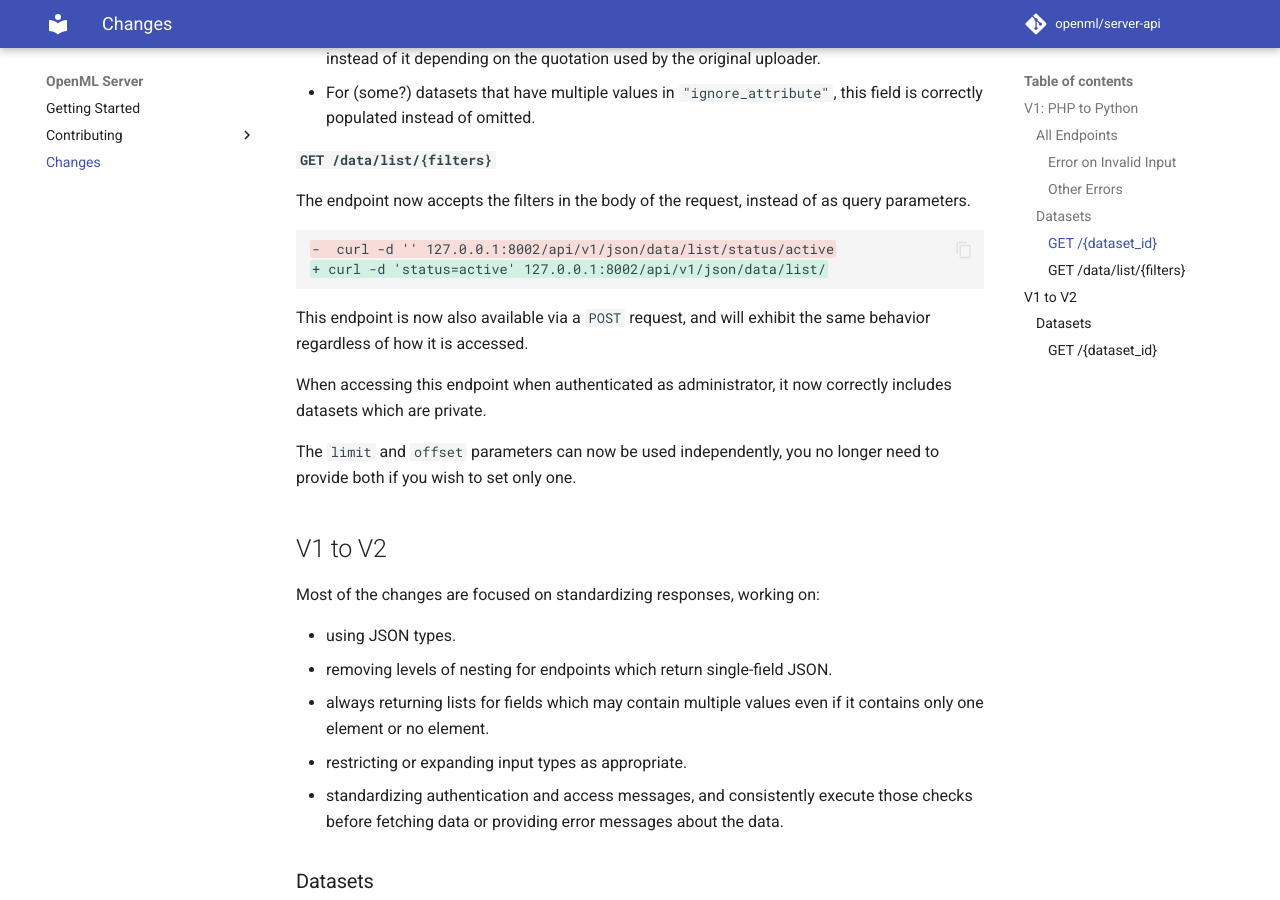
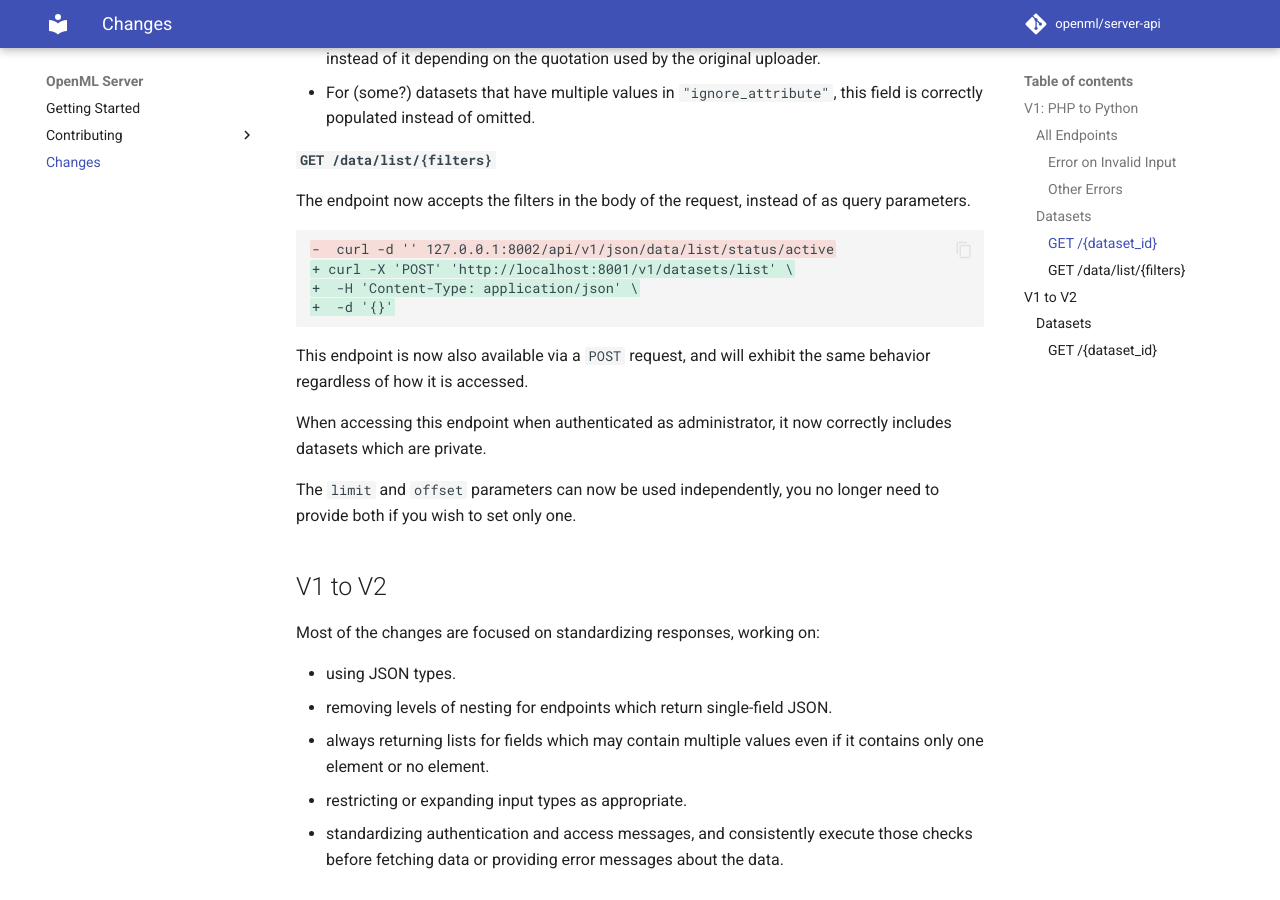
Before and after one commit to openml/server-api, an MkDocs documentation site: the page built from docs/migration.md, in a window 1280 px wide and 900 px high, scrolled down 1968 px. Built offline with MkDocs 1.6.1 and Material for MkDocs 9.7.7, drawn with Linux system fonts in a browser that asks for light colours; comment, search, counter and statistics services are not loaded.

Commit message:
[no-ci] Update new curl statement

````diff
--- a/docs/migration.md
+++ b/docs/migration.md
@@ -83,7 +83,9 @@ Python-V1 will always return JSON.
 The endpoint now accepts the filters in the body of the request, instead of as query parameters.
 ```diff
 -  curl -d '' 127.0.0.1:8002/api/v1/json/data/list/status/active
-+ curl -d 'status=active' 127.0.0.1:8002/api/v1/json/data/list/
++ curl -X 'POST' 'http://localhost:8001/v1/datasets/list' \
++  -H 'Content-Type: application/json' \
++  -d '{}'
 ```
 This endpoint is now also available via a `POST` request, and will exhibit the same behavior
 regardless of how it is accessed.
````
